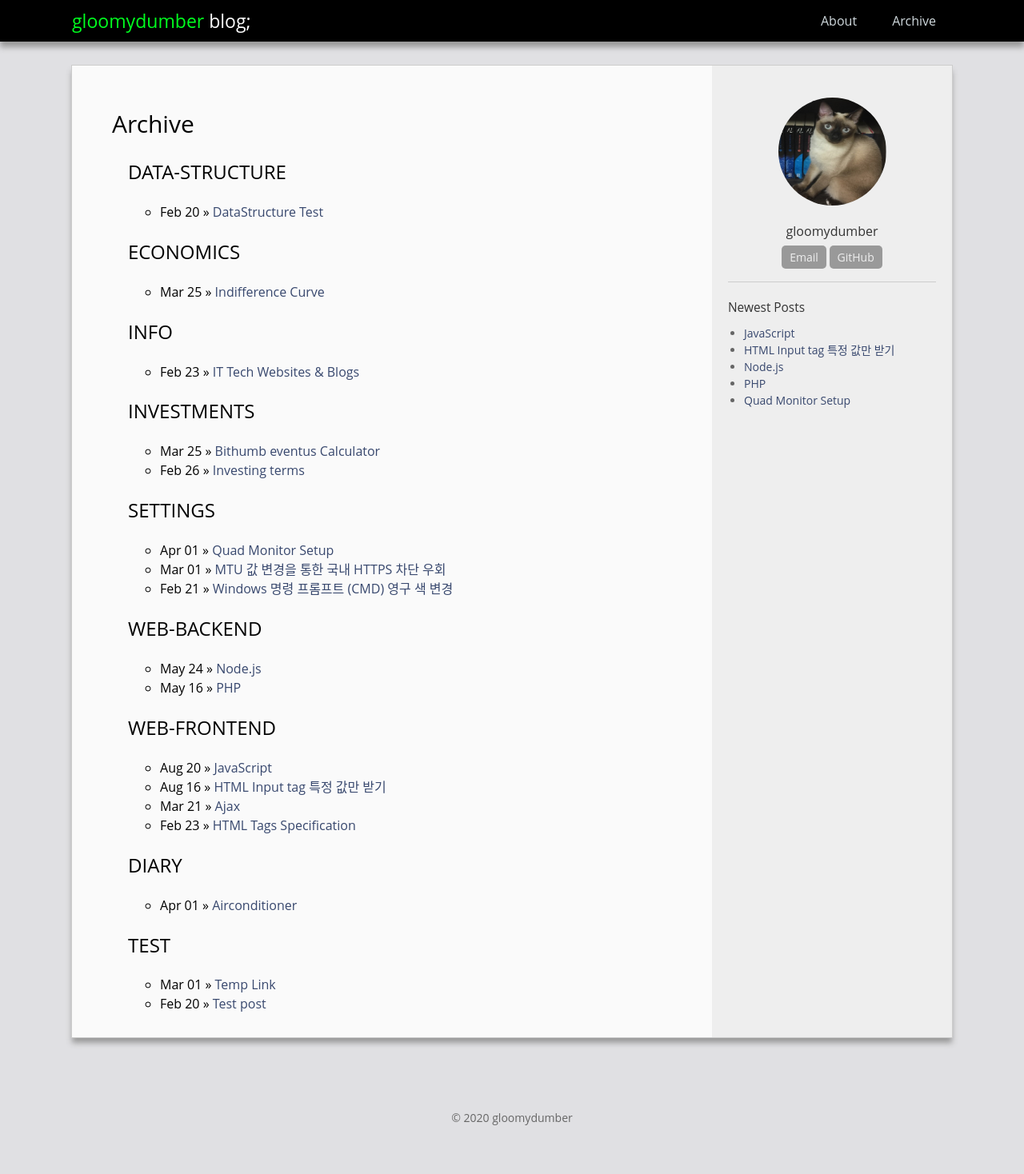
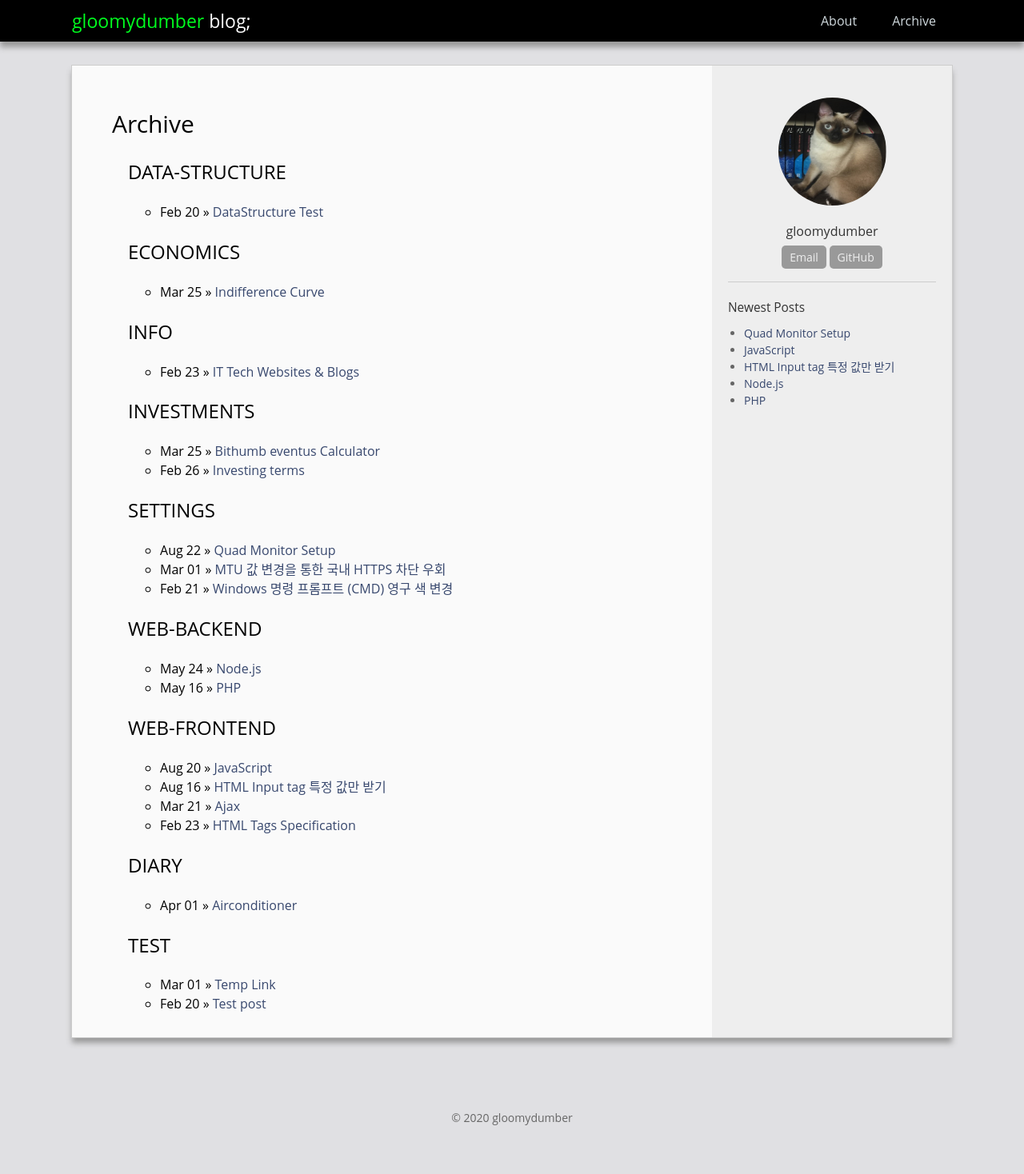
Before and after one commit to gloomydumber/copy, a Jekyll site: the page built from category.html, in a window 1280 px wide. Shown: the whole page at 80% size. Built offline with Jekyll 4.4.1, drawn with Linux system fonts in a browser that asks for light colours.

Commit message:
PostModded

```diff
--- a/_posts/2020-08-22-quadMonitor.md
+++ b/_posts/2020-08-22-quadMonitor.md
@@ -1,7 +1,7 @@
 ---
 layout: post
 title: "Quad Monitor Setup"
-date: 2020-04-01 20:00:00
+date: 2020-08-22 20:00:00
 categories: Settings
 permalink: /archivers/quadMonitor
 nocomments: false
```
